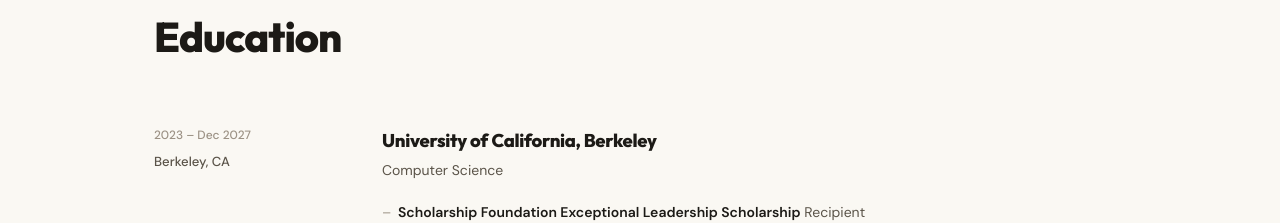
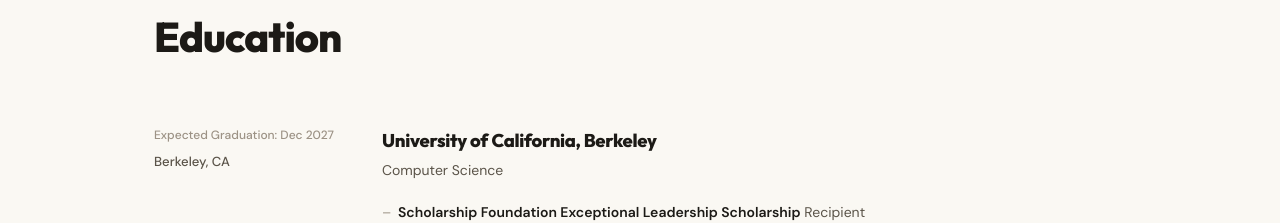
Before and after one commit to RyanTN8/portfolio, a React (Vite) app: page / in a window 1280 px wide. Shown: the part 4000-4223 px from the top of the page. Built offline with nearby package versions, Linux system fonts and the light colour scheme.

Commit message:
education

```diff
--- a/src/components/Education.tsx
+++ b/src/components/Education.tsx
@@ -22,7 +22,7 @@
       <FadeUp delay={1}>
         <div className="edu-row">
           <div className="edu-left">
-            <div className="edu-period">2023 – Dec 2027</div>
+            <div className="edu-period">Expected Graduation: Dec 2027</div>
             <div className="edu-location">Berkeley, CA</div>
           </div>
           <div className="edu-right">
```
